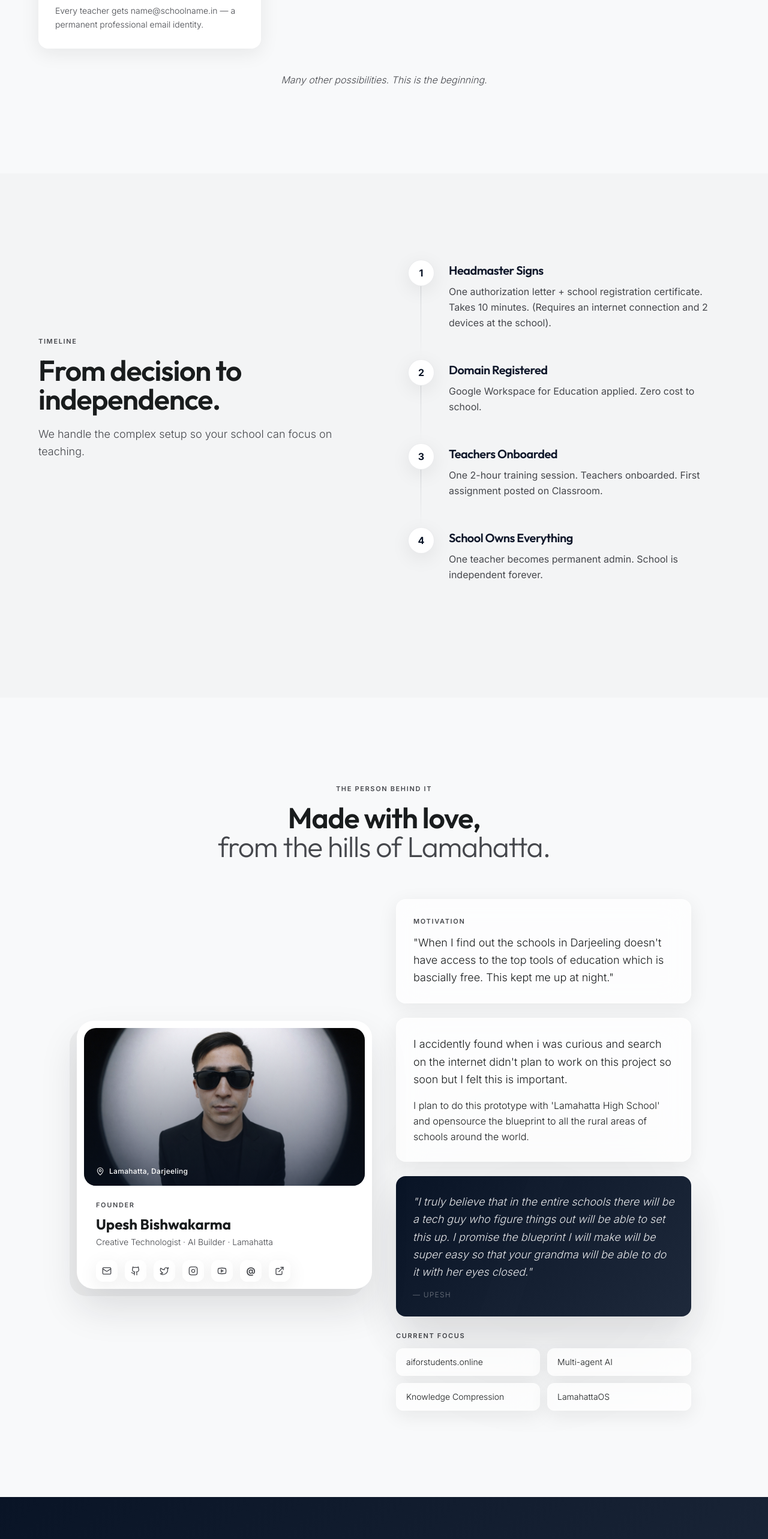
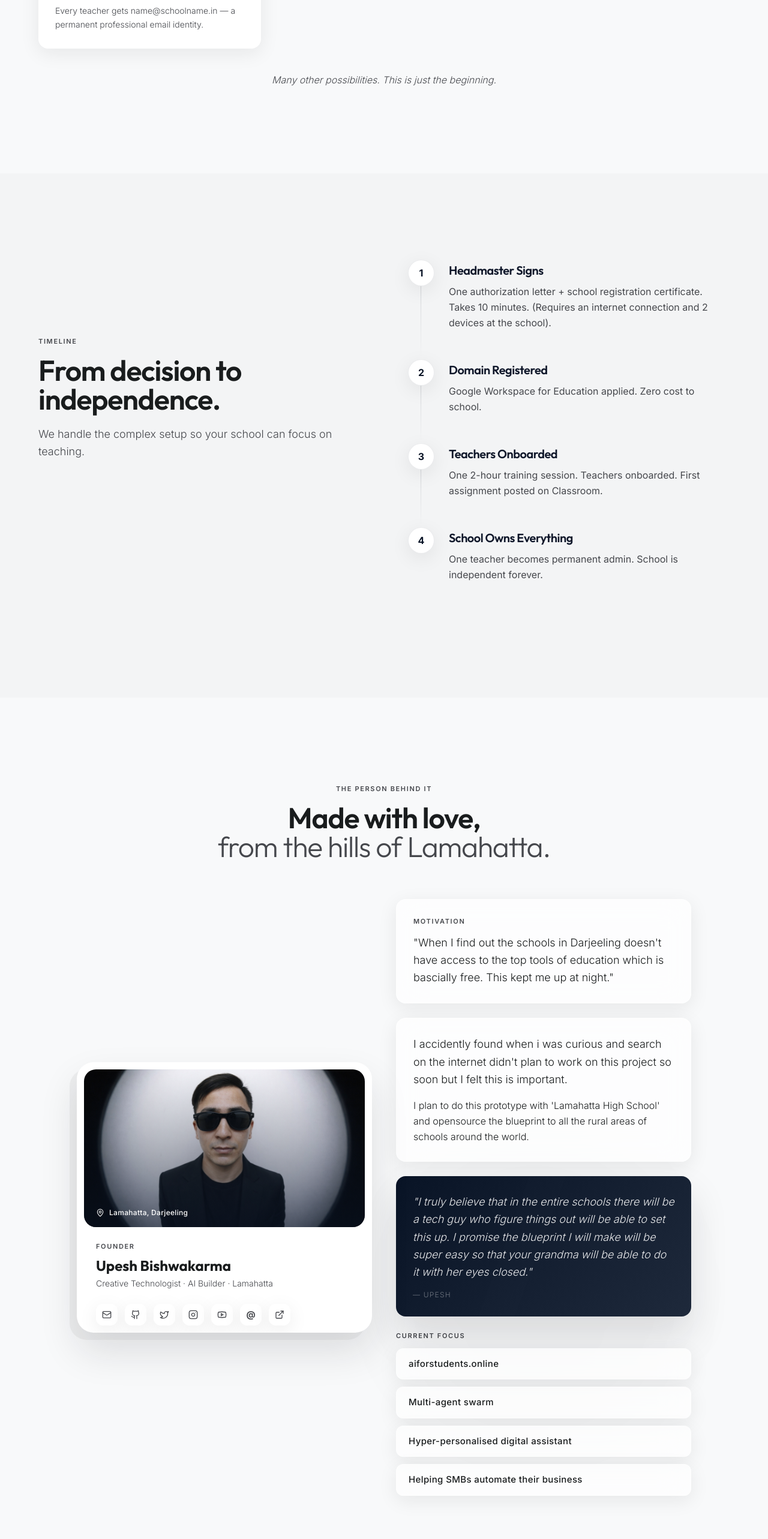
Before and after one commit to ripplewave2025/aiforstudents.online-refined, a React (Create React App) app: page / in a window 1280 px wide. Shown: the part 4420-6986 px from the top of the page at 60% size. Built offline with nearby package versions, Linux system fonts and the light colour scheme; no server answers; the HTML template or start-up script is replaced by a standard one.

Commit message:
chore: update focus text and official email

```diff
--- a/src/pages/LandingPage.jsx
+++ b/src/pages/LandingPage.jsx
@@ -379,7 +379,7 @@ export const LandingPage = () => {
             ))}
           </motion.div>
           <motion.div variants={fadeUp} className="text-center mt-10">
-            <p className="text-[#45474c] font-light italic">Many other possibilities. This is the beginning.</p>
+            <p className="text-[#45474c] font-light italic">Many other possibilities. This is just the beginning.</p>
           </motion.div>
         </motion.div>
       </Section>
@@ -433,8 +433,8 @@ export const LandingPage = () => {
                   <h3 className="font-heading text-2xl font-bold text-[#191c1d] mb-1">Upesh Bishwakarma</h3>
                   <p className="text-[#45474c] text-sm font-light mb-5">Creative Technologist · AI Builder · Lamahatta</p>
                   {/* Social links */}
-                  <div className="flex items-center gap-3 flex-wrap">
-                    <a href="mailto:upeshinmars42@gmail.com" className="w-9 h-9 rounded-xl glass shadow-card flex items-center justify-center hover:shadow-float transition-all group" title="Email">
+                  <div className="flex items-center gap-3 flex-wrap mt-6">
+                    <a href="mailto:contacts@aiforstudents.online" className="w-9 h-9 rounded-xl glass shadow-card flex items-center justify-center hover:shadow-float transition-all group" title="Official Email">
                       <Mail className="w-4 h-4 text-[#45474c] group-hover:text-[#191c1d]" />
                     </a>
                     <a href="https://github.com/ripplewave2025" target="_blank" rel="noreferrer" className="w-9 h-9 rounded-xl glass shadow-card flex items-center justify-center hover:shadow-float transition-all group" title="GitHub">
@@ -490,11 +490,11 @@ export const LandingPage = () => {
               </div>
 
               {/* Projects mini grid */}
-              <div>
+              <div className="mt-8">
                 <p className="text-[11px] font-semibold uppercase tracking-[0.15em] text-[#45474c] mb-3">Current Focus</p>
-                <div className="grid grid-cols-2 gap-3">
-                  {['aiforstudents.online', 'Multi-agent AI', 'Knowledge Compression', 'LamahattaOS'].map((p) => (
-                    <div key={p} className="card-hover glass rounded-xl px-4 py-3 shadow-card text-sm text-[#191c1d] font-light">{p}</div>
+                <div className="grid gap-3">
+                  {['aiforstudents.online', 'Multi-agent swarm', 'Hyper-personalised digital assistant', 'Helping SMBs automate their business'].map((p) => (
+                    <div key={p} className="card-hover glass rounded-xl px-5 py-3.5 shadow-card text-[15px] text-[#191c1d] font-medium tracking-wide border border-white/60">{p}</div>
                   ))}
                 </div>
               </div>
```
